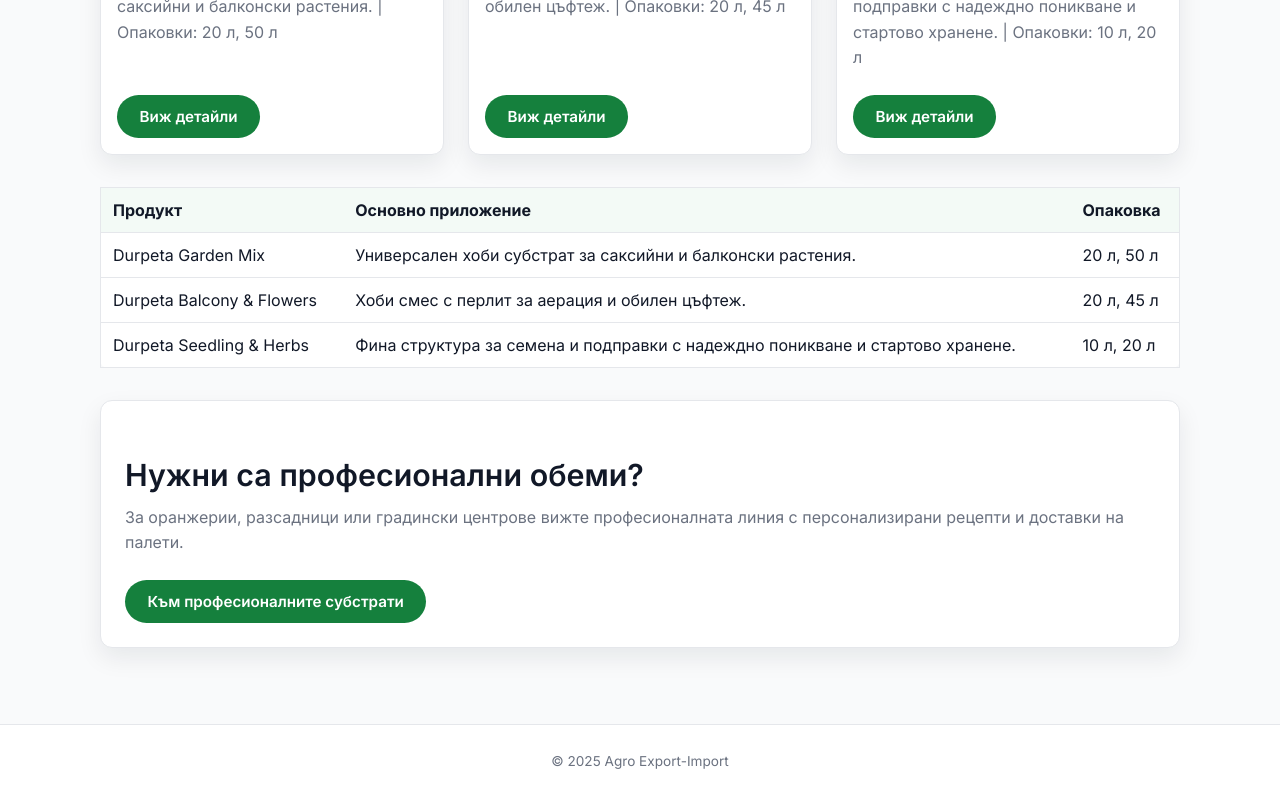
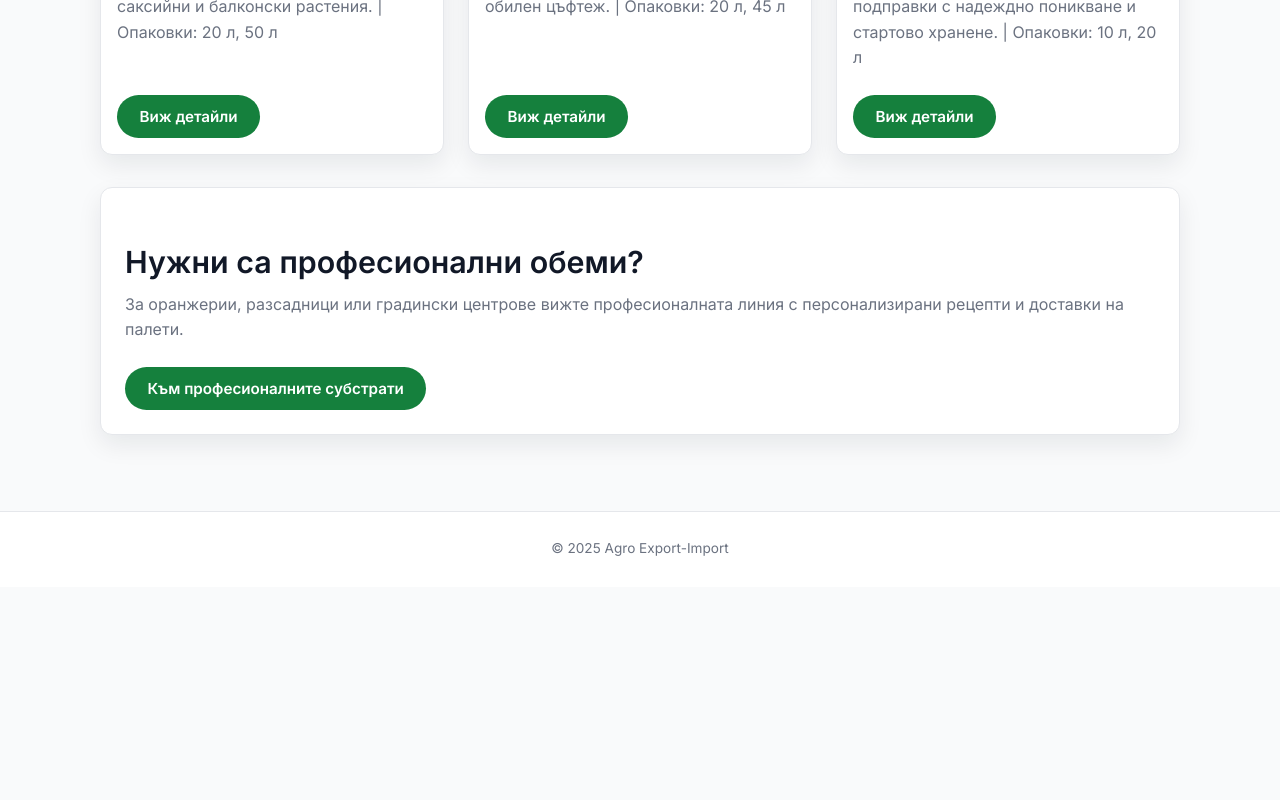
Before and after one commit to yavkata999/agro-export-v3, a Next.js app: page /produkti/torfeni-substrati/hobi in a window 1280 px wide. Shown: the part 897-1697 px from the top of the page. After the commit the page ends 1484 px from the top, so only its background shows below. Built offline with nearby package versions, Linux system fonts and the light colour scheme.

Commit message:
Remove redundant tables from torfeni segment pages

```diff
--- a/app/produkti/torfeni-substrati/hobi/page.tsx
+++ b/app/produkti/torfeni-substrati/hobi/page.tsx
@@ -57,31 +57,6 @@
           ))}
         </div>
 
-        <div className={styles.tableWrapper}>
-          <table className={styles.table}>
-            <thead>
-              <tr>
-                <th>Продукт</th>
-                <th>Основно приложение</th>
-                <th>Опаковка</th>
-              </tr>
-            </thead>
-            <tbody>
-              {resolvedProducts.map((product) => (
-                <tr key={product.id}>
-                  <td>
-                    <Link href={`/produkti/torfeni-substrati/${product.product.id}`}>
-                      {product.product.name}
-                    </Link>
-                  </td>
-                  <td>{product.product.shortDescription}</td>
-                  <td>{product.product.packaging || "-"}</td>
-                </tr>
-              ))}
-            </tbody>
-          </table>
-        </div>
-
         <div className={styles.introBlock}>
           <h2>Нужни са професионални обеми?</h2>
           <p className={styles.subtitle}>
```
Also changed, not shown: app/produkti/torfeni-substrati/profesionalisti/page.tsx (+0 -25 lines).
